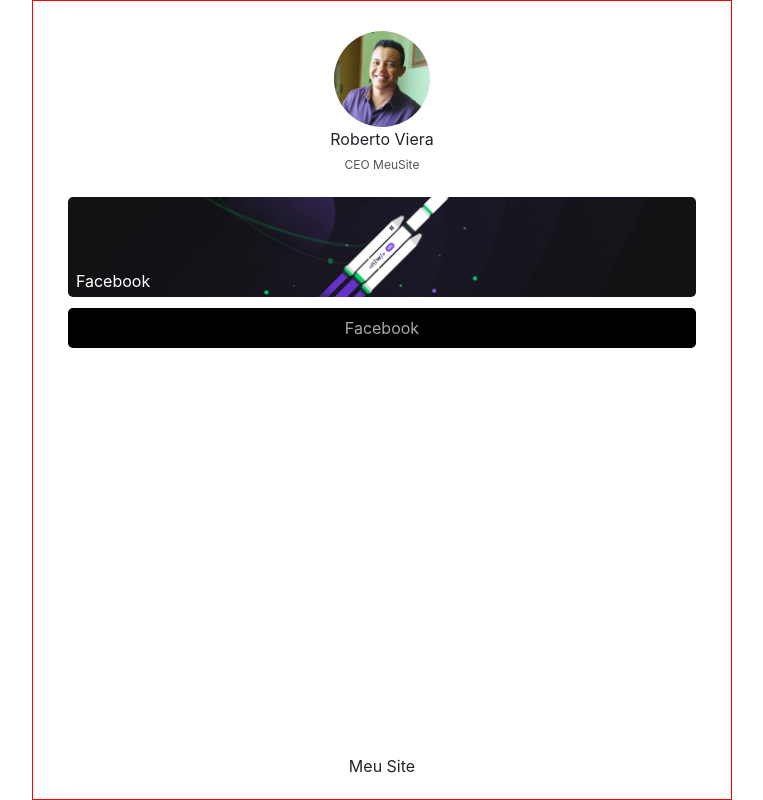
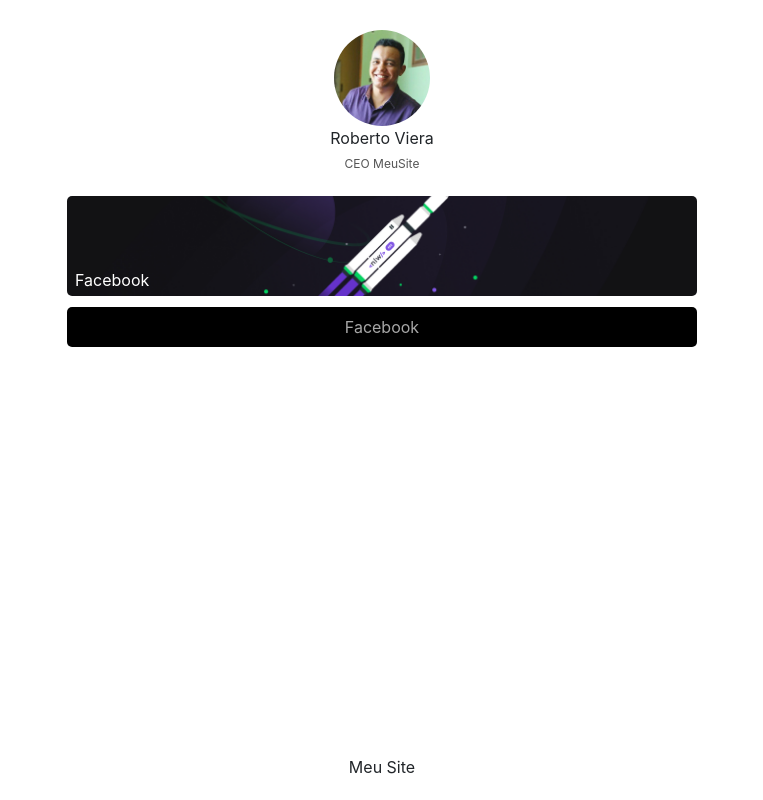
Before and after one commit to anglesson/meusite, a React (Create React App) app: page /1 in a window 1280 px wide. Shown: the whole page, without its empty margins (258-1021 px from the left). Built offline with nearby package versions, Linux system fonts and the light colour scheme; no server answers; some icons are missing.

Commit message:
Remoção da borda RED

```diff
--- a/src/pages/PageMain/PageMain.js
+++ b/src/pages/PageMain/PageMain.js
@@ -31,7 +31,7 @@
 
 	return (
 		<div className="body">
-			<div className="container-page red">
+			<div className="container-page">
 				<div className="header">
 					<div className="avatar-image">
 						<img className="image" src={avatar} alt="Image Page" />
```
Also changed, not shown: 1 other file (tests, documents, lock files or other folders).
